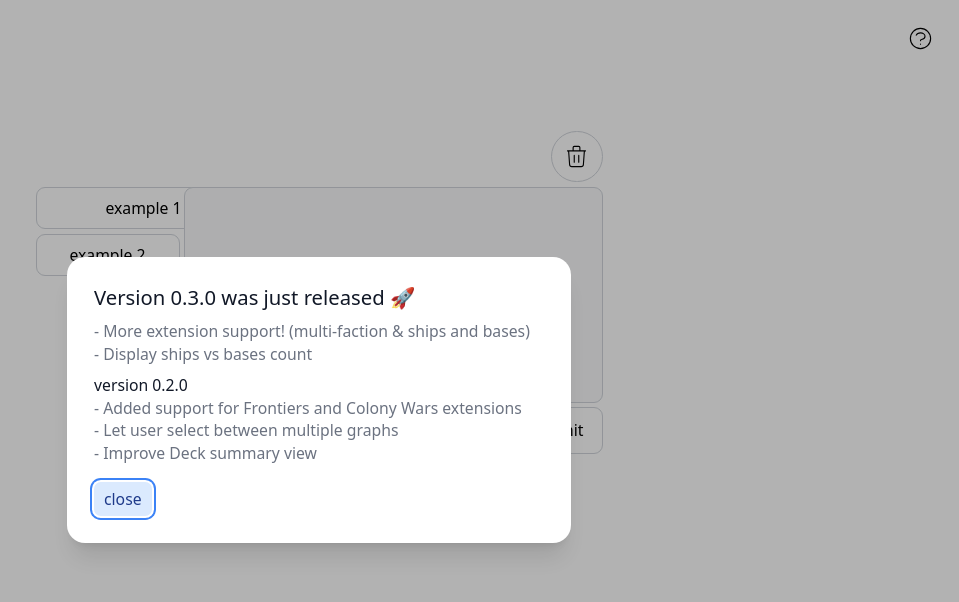
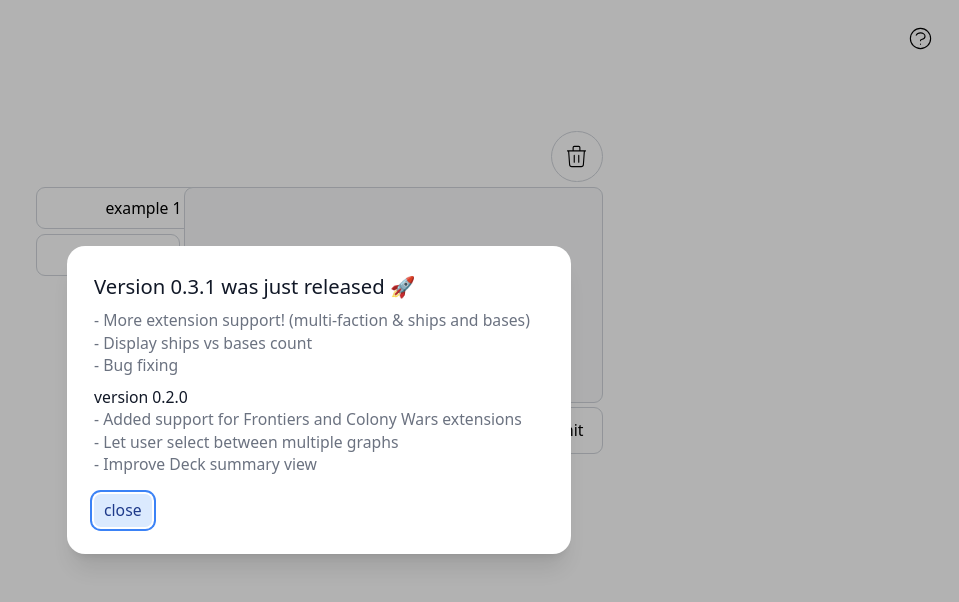
Before and after one commit to dhaven/sr-stats, a Next.js app in the folder website/: page / in a window 1280 px wide. Shown: the top 602 px of the page, without its empty margins (321-1280 px from the left). Built offline with nearby package versions, Linux system fonts and the light colour scheme.

Commit message:
fix faction bug

```diff
--- a/website/components/layout.js
+++ b/website/components/layout.js
@@ -5,7 +5,7 @@ const NewFeatureModal = dynamic(() => import('./newFeatureModal'),{ ssr: false }
 import { useState } from 'react'
 
 export const siteTitle = 'Star Realms stats'
-export const appVersion = '0.3.0'
+export const appVersion = '0.3.1'
 
 export default function Layout({ children}) {
   let [isHelperOpen, setIsHelperOpen] = useState(false)
--- a/website/components/newFeatureModal.js
+++ b/website/components/newFeatureModal.js
@@ -69,6 +69,9 @@ export default function NewFeatureModal({isOpen, setIsOpen}) {
                                     <p className="text-sm text-gray-500">
                                        - Display ships vs bases count
                                     </p>
+                                    <p className="text-sm text-gray-500">
+                                       - Bug fixing
+                                    </p>
                                 </div>
                                 <div className="mt-2">
                                     <p className="text-sm font-medium text-gray-900">
--- a/website/lib/card_data/bases_battleships.js
+++ b/website/lib/card_data/bases_battleships.js
@@ -36,25 +36,33 @@ export const bases_battleships = {
         "megamech": {
             "name": "Mega Mech",
             "cost": 5,
-            "faction": "Machine Cult",
+            "faction": [
+                "Machine Cult"
+            ],
             "type": "ship"
         },
         "obliterator": {
             "name": "Obliterator",
             "cost": 6,
-            "faction": "Blob",
+            "faction": [
+                "Blob"
+            ],
             "type": "ship"
         },
         "traderaft": {
             "name": "Trade Raft",
             "cost": 1,
-            "faction": "Trade Federation",
+            "faction": [
+                "Trade Federation"
+            ],
             "type": "ship"
         },
         "tradewheel": {
             "name": "Trade Wheel",
             "cost": 3,
-            "faction": "Blob",
+            "faction": [
+                "Blob"
+            ],
             "type": "base"
         }
     }
```
